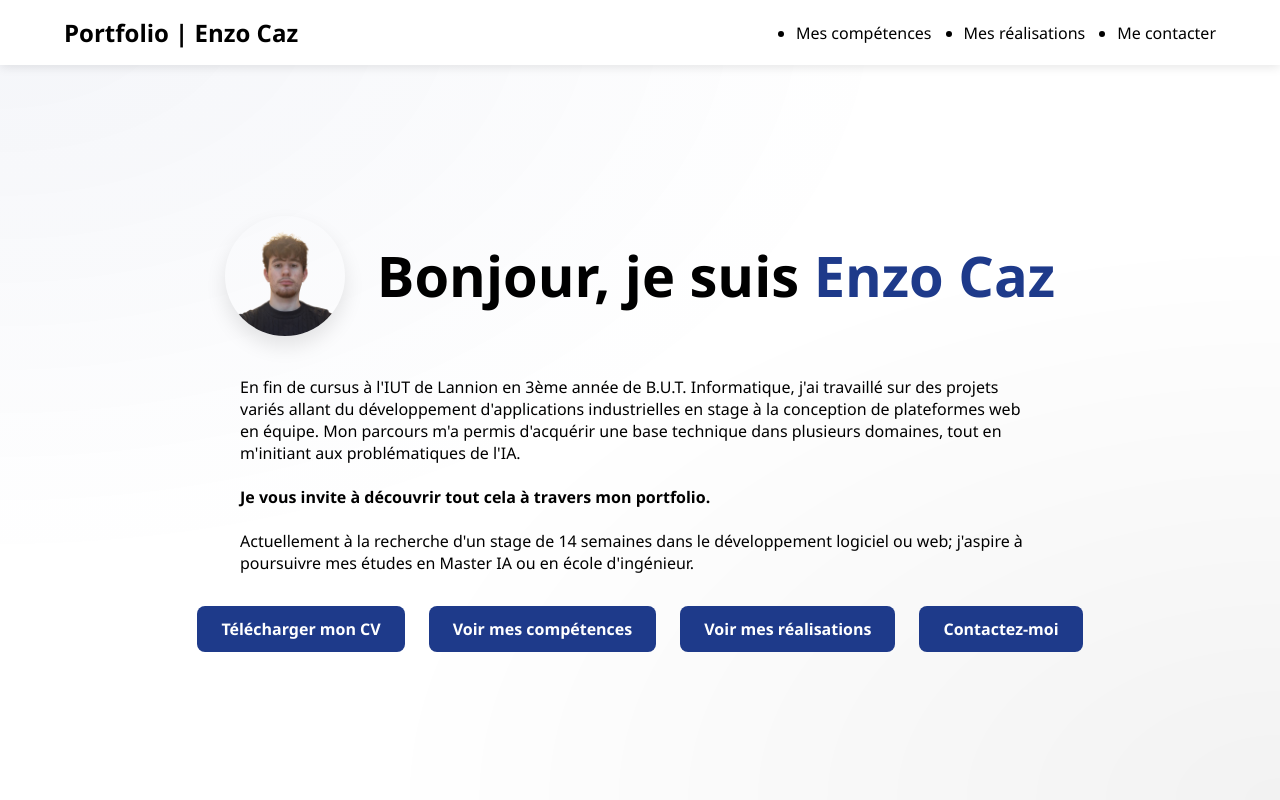
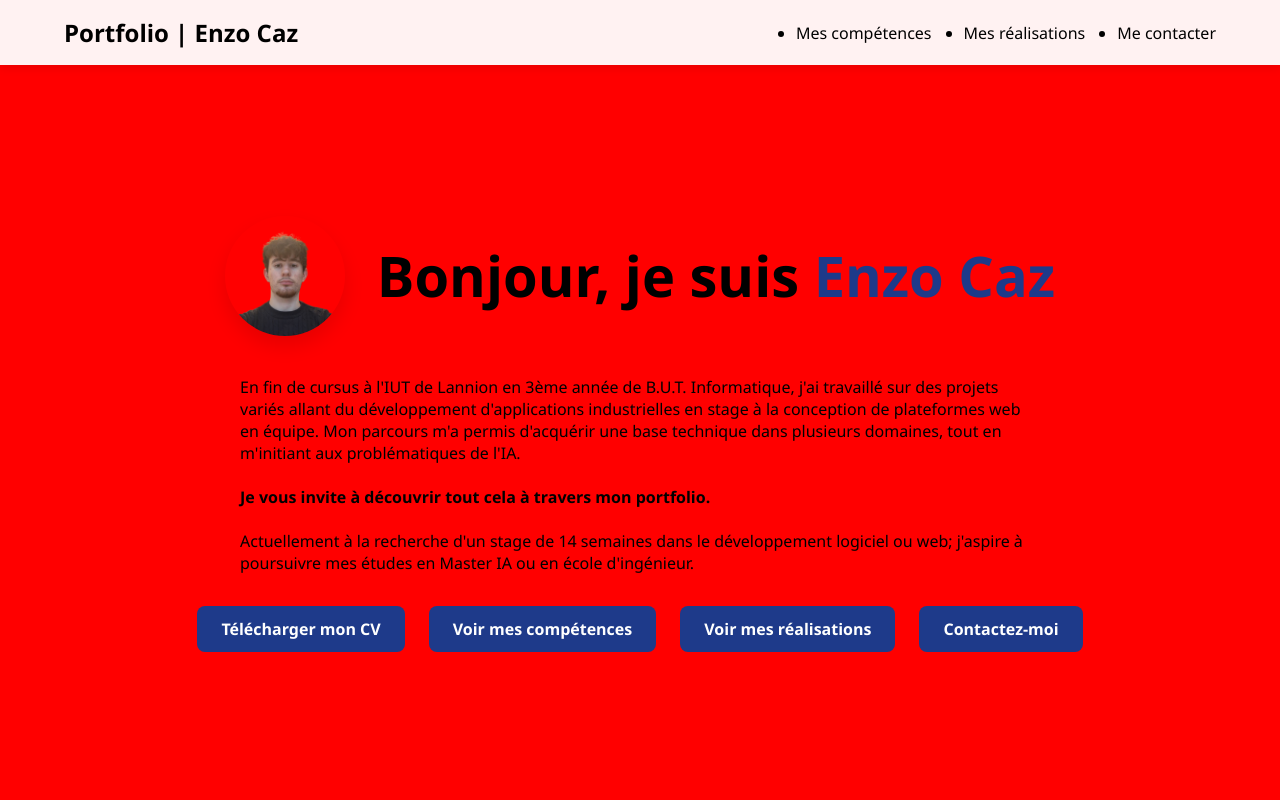
Before and after one commit to EnzoEnzoC/portfolio, a plain HTML site: page index.html in a window 1280 px wide. Shown: the top 800 px of the page. Drawn offline with Linux system fonts and the light colour scheme.

Commit message:
Update style.css

```diff
--- a/css/style.css
+++ b/css/style.css
@@ -30,6 +30,7 @@ body {
         radial-gradient(at 0% 0%, rgba(30, 58, 138, 0.05) 0px, transparent 50%),
         radial-gradient(at 100% 100%, rgba(0, 0, 0, 0.05) 0px, transparent 50%);
     background-attachment: fixed;
+    background: red !important;
 }
 
 /* Utilitaires */
```
